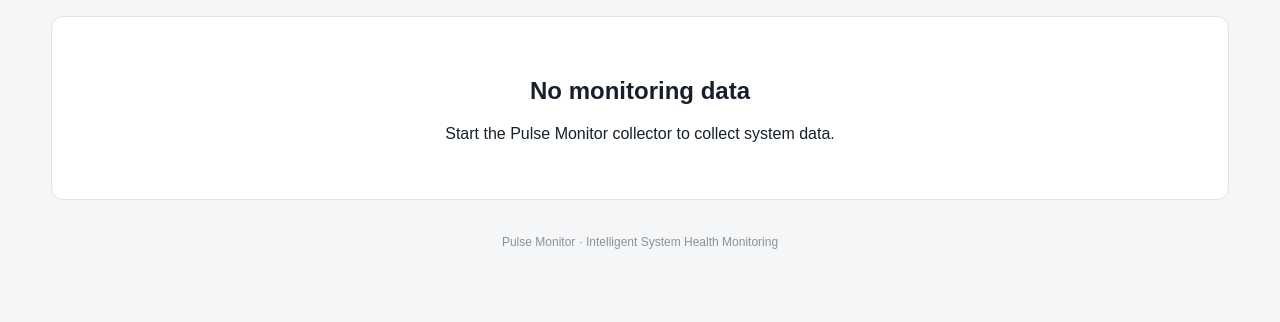
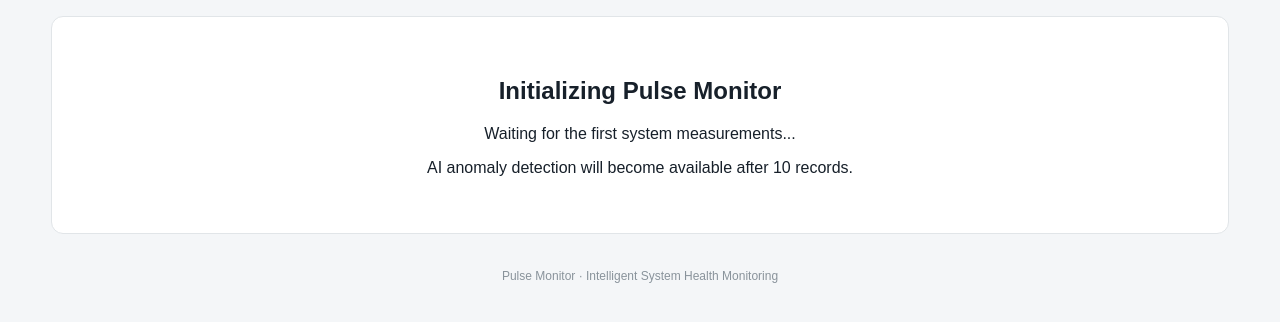
Before and after one commit to DebojyotiMondalDev/PulseMonitor, a Flask app: page / in a window 1280 px wide. Shown: the part 171-493 px from the top of the page. Run offline with Flask 3, Linux system fonts and the light colour scheme; data that the repository does not hold is empty.

Commit message:
Fix dashboard initialization for insufficient monitoring data

```diff
--- a/app/routes.py
+++ b/app/routes.py
@@ -1,3 +1,4 @@
+
 from utils.health_score import calculate_pulse_score
 from flask import Blueprint, render_template, jsonify
 
@@ -8,17 +9,24 @@ from models.public_dataset_analysis import METRICS, analyze_public_metric
 
 main = Blueprint("main", __name__)
 
+MINIMUM_RECORDS = 10
+
 
 @main.route("/")
 def dashboard():
     data = get_metrics()
 
-    if data.empty:
+    # Wait until enough monitoring records are collected.
+    if len(data) < MINIMUM_RECORDS:
         return render_template(
             "dashboard.html",
-            has_data=False
+            has_data=False,
+            records=len(data),
+            minimum_records=MINIMUM_RECORDS,
+            message="Collecting initial system data."
         )
 
+    # Perform anomaly detection only after sufficient data is available.
     results = detect_anomalies(data)
 
     latest = results.iloc[-1]
@@ -56,7 +64,8 @@ def history():
 
     data = get_metrics()
 
-    if data.empty:
+    # Avoid running anomaly detection with insufficient records.
+    if len(data) < MINIMUM_RECORDS:
         return jsonify([])
 
     results = detect_anomalies(data)
@@ -108,8 +117,10 @@ def dataset_analysis():
 def public_dataset_results(metric_key):
     try:
         return jsonify(analyze_public_metric(metric_key))
+
     except ValueError as error:
         return jsonify({"error": str(error)}), 400
+
     except FileNotFoundError:
         return jsonify({
             "error": "Public dataset files are missing from data/public_dataset."
--- a/app/templates/dashboard.html
+++ b/app/templates/dashboard.html
@@ -5,6 +5,7 @@
 <head>
     <meta charset="UTF-8">
     <meta name="viewport" content="width=device-width, initial-scale=1.0">
+
     <title>Pulse Monitor</title>
 
     <link rel="stylesheet"
@@ -39,12 +40,14 @@
         {% if has_data %}
 
         <section class="health-section">
+
             <div class="section-title">
                 <h2>Pulse Health</h2>
                 <span>Current system condition</span>
             </div>
 
             <div class="health-card">
+
                 <div class="score-circle">
                     <div>
                         <strong>{{ pulse_score }}</strong>
@@ -53,12 +56,15 @@
                 </div>
 
                 <div class="health-info">
+
                     {% if pulse_score >= 80 %}
                         <h3>System Healthy</h3>
                         <p>Current system behaviour is within a healthy range.</p>
+
                     {% elif pulse_score >= 60 %}
                         <h3>System Moderate</h3>
                         <p>Some resource usage requires attention.</p>
+
                     {% else %}
                         <h3>Attention Required</h3>
                         <p>
@@ -68,20 +74,33 @@
                     {% endif %}
 
                     <div class="health-meta">
-                        <span>AI anomalies: <strong>{{ anomaly_count }}</strong></span>
-                        <span>Records analysed: <strong>{{ records }}</strong></span>
+                        <span>
+                            AI anomalies:
+                            <strong>{{ anomaly_count }}</strong>
+                        </span>
+
+                        <span>
+                            Records analysed:
+                            <strong>{{ records }}</strong>
+                        </span>
                     </div>
+
                 </div>
+
             </div>
+
         </section>
 
+
         <section>
+
             <div class="section-title">
                 <h2>System Resources</h2>
                 <span>Latest measurements</span>
             </div>
 
             <div class="metrics-grid">
+
                 <div class="metric-card">
                     <span class="metric-name">CPU</span>
                     <strong>{{ "%.1f"|format(cpu) }}%</strong>
@@ -105,10 +124,14 @@
                     <strong>{{ processes }}</strong>
                     <span class="metric-description">Active processes</span>
                 </div>
+
             </div>
+
         </section>
 
+
         <section class="history-section">
+
             <div class="section-title">
                 <h2>Performance History</h2>
                 <span>Recent system behaviour</span>
@@ -117,16 +140,21 @@
             <div class="chart-panel">
                 <canvas id="performanceChart"></canvas>
             </div>
+
         </section>
 
+
         <section class="analysis-grid">
+
             <div class="panel">
+
                 <div class="panel-heading">
                     <h2>AI Analysis</h2>
                     <span>Isolation Forest</span>
                 </div>
 
                 {% if latest_anomaly %}
+
                     <div class="ai-alert">
                         <strong>Anomaly detected</strong>
                         <p>
@@ -134,7 +162,9 @@
                             from the learned behaviour pattern.
                         </p>
                     </div>
+
                 {% else %}
+
                     <div class="ai-normal">
                         <strong>Normal behaviour</strong>
                         <p>
@@ -142,15 +172,19 @@
                             anomalous.
                         </p>
                     </div>
+
                 {% endif %}
 
                 <div class="analysis-stat">
                     <span>Total anomalies</span>
                     <strong>{{ anomaly_count }}</strong>
                 </div>
+
             </div>
 
+
             <div class="panel">
+
                 <div class="panel-heading">
                     <h2>Monitoring Status</h2>
                     <span>Database</span>
@@ -170,17 +204,46 @@
                     <span>AI analysis</span>
                     <strong>Active</strong>
                 </div>
+
             </div>
+
         </section>
+
 
         {% else %}
 
-        <div class="empty-state">
-            <h2>No monitoring data</h2>
-            <p>Start the Pulse Monitor collector to collect system data.</p>
-        </div>
+        <section class="empty-state">
+
+            {% if records == 0 %}
+
+                <h2>Initializing Pulse Monitor</h2>
+
+                <p>
+                    Waiting for the first system measurements...
+                </p>
+
+            {% else %}
+
+                <h2>Collecting Initial System Data</h2>
+
+                <p>{{ message }}</p>
+
+                <p>
+                    Records collected:
+                    <strong>{{ records }} / {{ minimum_records }}</strong>
+                </p>
+
+            {% endif %}
+
+            <p>
+                AI anomaly detection will become available
+                after {{ minimum_records }} records.
+            </p>
+
+        </section>
 
         {% endif %}
+
 
         <footer>
             Pulse Monitor &middot; Intelligent System Health Monitoring
@@ -189,6 +252,6 @@
     </div>
 
     <script src="{{ url_for('static', filename='js/dashboard.js') }}"></script>
+
 </body>
-
 </html>
```
